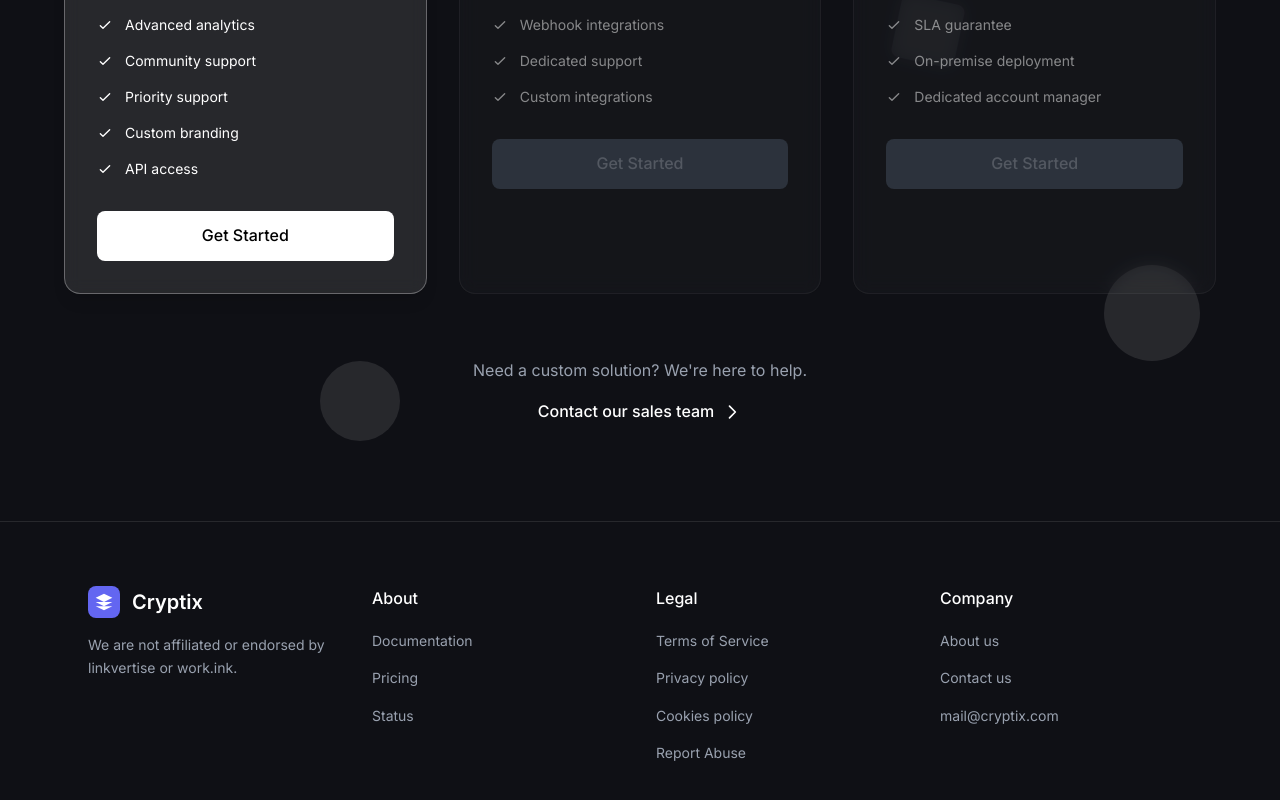
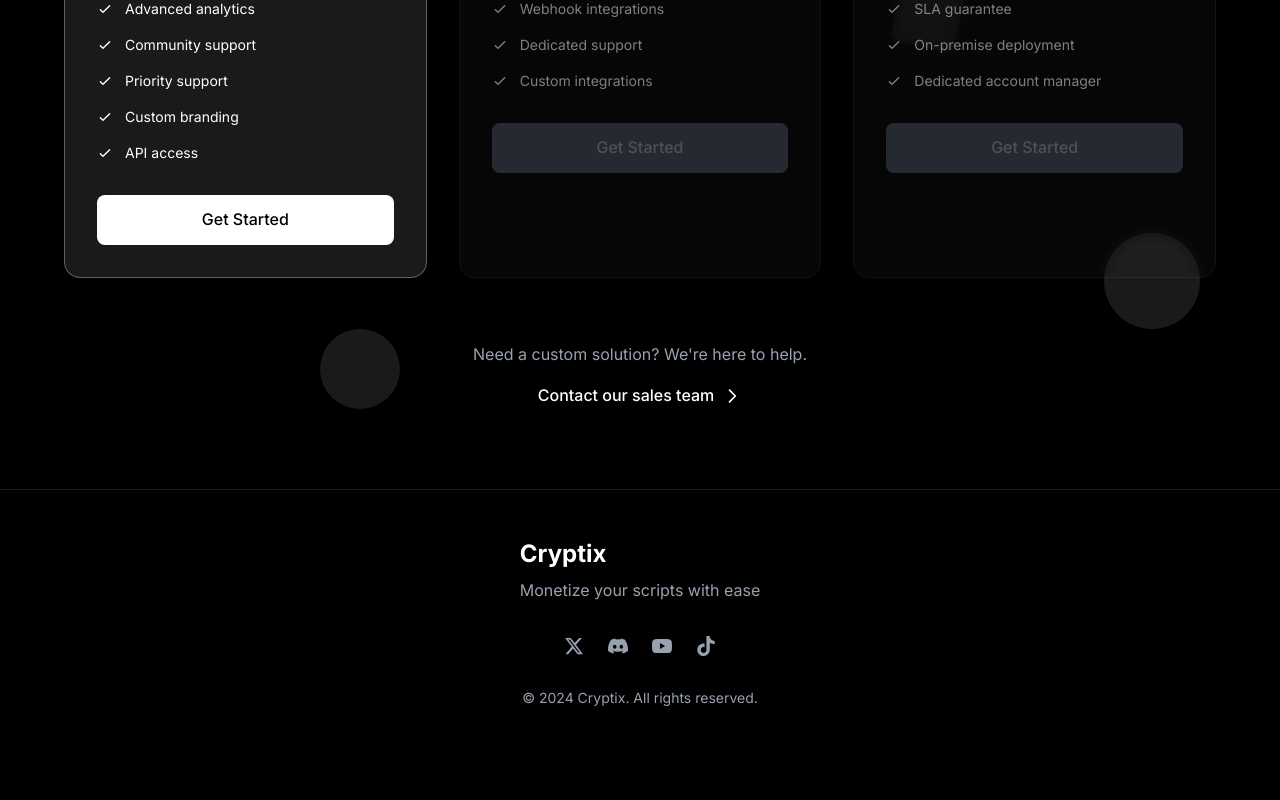
Before and after one commit to whiteshards/cryptix, a Next.js app in the folder cryptix/: page / in a window 1280 px wide. Shown: the part 1990-2790 px from the top of the page. After the commit the page ends 2746 px from the top, so only its background shows below. Built offline with nearby package versions, Linux system fonts and the light colour scheme.

Commit message:
Restored to '93c500322e837e2087c9117c9a614d68d0b213ee'
Replit-Restored-To: 93c500322e837e2087c9117c9a614d68d0b213ee

```diff
--- a/cryptix/app/components/Features.js
+++ b/cryptix/app/components/Features.js
@@ -99,7 +99,7 @@
   return (
     <section
       ref={sectionRef}
-      className="relative py-20 bg-[#0f1015] overflow-hidden"
+      className="relative py-20 bg-black overflow-hidden"
     >
       {/* Background decorative elements */}
       <div className="absolute inset-0">
--- a/cryptix/app/components/Footer.js
+++ b/cryptix/app/components/Footer.js
@@ -2,102 +2,75 @@
 'use client';
 
 export default function Footer() {
+  const socialLinks = [
+    {
+      name: 'Twitter',
+      icon: (
+        <svg className="w-5 h-5" fill="currentColor" viewBox="0 0 24 24">
+          <path d="M18.244 2.25h3.308l-7.227 8.26 8.502 11.24H16.17l-5.214-6.817L4.99 21.75H1.68l7.73-8.835L1.254 2.25H8.08l4.713 6.231zm-1.161 17.52h1.833L7.084 4.126H5.117z"/>
+        </svg>
+      ),
+      href: '#'
+    },
+    {
+      name: 'Discord',
+      icon: (
+        <svg className="w-5 h-5" fill="currentColor" viewBox="0 0 24 24">
+          <path d="M20.317 4.37a19.791 19.791 0 0 0-4.885-1.515.074.074 0 0 0-.079.037c-.21.375-.444.864-.608 1.25a18.27 18.27 0 0 0-5.487 0 12.64 12.64 0 0 0-.617-1.25.077.077 0 0 0-.079-.037A19.736 19.736 0 0 0 3.677 4.37a.07.07 0 0 0-.032.027C.533 9.046-.32 13.58.099 18.057a.082.082 0 0 0 .031.057 19.9 19.9 0 0 0 5.993 3.03.078.078 0 0 0 .084-.028 14.09 14.09 0 0 0 1.226-1.994.076.076 0 0 0-.041-.106 13.107 13.107 0 0 1-1.872-.892.077.077 0 0 1-.008-.128 10.2 10.2 0 0 0 .372-.292.074.074 0 0 1 .077-.01c3.928 1.793 8.18 1.793 12.062 0a.074.074 0 0 1 .078.01c.12.098.246.196.373.292a.077.077 0 0 1-.006.127 12.299 12.299 0 0 1-1.873.892.077.077 0 0 0-.041.107c.36.698.772 1.362 1.225 1.993a.076.076 0 0 0 .084.028 19.839 19.839 0 0 0 6.002-3.03.077.077 0 0 0 .032-.054c.5-5.177-.838-9.674-3.549-13.66a.061.061 0 0 0-.031-.03zM8.02 15.33c-1.183 0-2.157-1.085-2.157-2.419 0-1.333.956-2.419 2.157-2.419 1.21 0 2.176 1.096 2.157 2.42 0 1.333-.956 2.418-2.157 2.418zm7.975 0c-1.183 0-2.157-1.085-2.157-2.419 0-1.333.955-2.419 2.157-2.419 1.21 0 2.176 1.096 2.157 2.42 0 1.333-.946 2.418-2.157 2.418z"/>
+        </svg>
+      ),
+      href: '#'
+    },
+    {
+      name: 'YouTube',
+      icon: (
+        <svg className="w-5 h-5" fill="currentColor" viewBox="0 0 24 24">
+          <path d="M23.498 6.186a3.016 3.016 0 0 0-2.122-2.136C19.505 3.545 12 3.545 12 3.545s-7.505 0-9.377.505A3.017 3.017 0 0 0 .502 6.186C0 8.07 0 12 0 12s0 3.93.502 5.814a3.016 3.016 0 0 0 2.122 2.136c1.871.505 9.376.505 9.376.505s7.505 0 9.377-.505a3.015 3.015 0 0 0 2.122-2.136C24 15.93 24 12 24 12s0-3.93-.502-5.814zM9.545 15.568V8.432L15.818 12l-6.273 3.568z"/>
+        </svg>
+      ),
+      href: '#'
+    },
+    {
+      name: 'TikTok',
+      icon: (
+        <svg className="w-5 h-5" fill="currentColor" viewBox="0 0 24 24">
+          <path d="M12.525.02c1.31-.02 2.61-.01 3.91-.02.08 1.53.63 3.09 1.75 4.17 1.12 1.11 2.7 1.62 4.24 1.79v4.03c-1.44-.05-2.89-.35-4.2-.97-.57-.26-1.1-.59-1.62-.93-.01 2.92.01 5.84-.02 8.75-.08 1.4-.54 2.79-1.35 3.94-1.31 1.92-3.58 3.17-5.91 3.21-1.43.08-2.86-.31-4.08-1.03-2.02-1.19-3.44-3.37-3.65-5.71-.02-.5-.03-1-.01-1.49.18-1.9 1.12-3.72 2.58-4.96 1.66-1.44 3.98-2.13 6.15-1.72.02 1.48-.04 2.96-.04 4.44-.99-.32-2.15-.23-3.02.37-.63.41-1.11 1.04-1.36 1.75-.21.51-.15 1.07-.14 1.61.24 1.64 1.82 3.02 3.5 2.87 1.12-.01 2.19-.66 2.77-1.61.19-.33.4-.67.41-1.06.1-1.79.06-3.57.07-5.36.01-4.03-.01-8.05.02-12.07z"/>
+        </svg>
+      ),
+      href: '#'
+    }
+  ];
+
   return (
-    <footer className="bg-[#0f1015] border-t border-white/10 py-16">
-      <div className="max-w-6xl mx-auto px-6">
-        <div className="grid grid-cols-1 md:grid-cols-4 gap-8">
-          {/* Logo and Description */}
-          <div className="md:col-span-1">
-            <div className="flex items-center mb-4">
-              <div className="w-8 h-8 bg-[#6366f1] rounded-lg flex items-center justify-center mr-3">
-                <svg className="w-5 h-5 text-white" fill="currentColor" viewBox="0 0 24 24">
-                  <path d="M12 2L2 7l10 5 10-5-10-5zM2 17l10 5 10-5M2 12l10 5 10-5"/>
-                </svg>
-              </div>
-              <span className="text-xl font-semibold text-white">Cryptix</span>
-            </div>
-            <p className="text-gray-400 text-sm leading-relaxed max-w-xs">
-              We are not affiliated or endorsed by linkvertise or work.ink.
+    <footer className="relative bg-black py-12 border-t border-white/10">
+      <div className="max-w-7xl mx-auto px-4 sm:px-6 lg:px-8">
+        <div className="flex flex-col items-center">
+          {/* Logo */}
+          <div className="mb-8">
+            <h3 className="text-2xl font-bold text-white">Cryptix</h3>
+            <p className="text-gray-400 text-center mt-2">
+              Monetize your scripts with ease
             </p>
           </div>
 
-          {/* About Section */}
-          <div>
-            <h3 className="text-white font-medium mb-4">About</h3>
-            <ul className="space-y-3">
-              <li>
-                <a href="#" className="text-gray-400 hover:text-white transition-colors duration-200 text-sm">
-                  Documentation
-                </a>
-              </li>
-              <li>
-                <a href="#" className="text-gray-400 hover:text-white transition-colors duration-200 text-sm">
-                  Pricing
-                </a>
-              </li>
-              <li>
-                <a href="#" className="text-gray-400 hover:text-white transition-colors duration-200 text-sm">
-                  Status
-                </a>
-              </li>
-            </ul>
+          {/* Social Links */}
+          <div className="flex space-x-6 mb-8">
+            {socialLinks.map((link) => (
+              <a
+                key={link.name}
+                href={link.href}
+                className="text-gray-400 hover:text-white transition-colors duration-200"
+                aria-label={link.name}
+              >
+                {link.icon}
+              </a>
+            ))}
           </div>
 
-          {/* Legal Section */}
-          <div>
-            <h3 className="text-white font-medium mb-4">Legal</h3>
-            <ul className="space-y-3">
-              <li>
-                <a href="#" className="text-gray-400 hover:text-white transition-colors duration-200 text-sm">
-                  Terms of Service
-                </a>
-              </li>
-              <li>
-                <a href="#" className="text-gray-400 hover:text-white transition-colors duration-200 text-sm">
-                  Privacy policy
-                </a>
-              </li>
-              <li>
-                <a href="#" className="text-gray-400 hover:text-white transition-colors duration-200 text-sm">
-                  Cookies policy
-                </a>
-              </li>
-              <li>
-                <a href="#" className="text-gray-400 hover:text-white transition-colors duration-200 text-sm">
-                  Report Abuse
-                </a>
-              </li>
-            </ul>
+          {/* Copyright */}
+          <div className="text-center text-gray-400 text-sm">
+            <p>&copy; 2024 Cryptix. All rights reserved.</p>
           </div>
-
-          {/* Company Section */}
-          <div>
-            <h3 className="text-white font-medium mb-4">Company</h3>
-            <ul className="space-y-3">
-              <li>
-                <a href="#" className="text-gray-400 hover:text-white transition-colors duration-200 text-sm">
-                  About us
-                </a>
-              </li>
-              <li>
-                <a href="#" className="text-gray-400 hover:text-white transition-colors duration-200 text-sm">
-                  Contact us
-                </a>
-              </li>
-              <li>
-                <span className="text-gray-400 text-sm">
-                  mail@cryptix.com
-                </span>
-              </li>
-            </ul>
-          </div>
-        </div>
-
-        {/* Copyright */}
-        <div className="border-t border-white/10 mt-12 pt-8 text-center">
-          <p className="text-gray-400 text-sm">
-            Copyright © 2025 All Rights Reserved by Cryptix.
-          </p>
         </div>
       </div>
     </footer>
--- a/cryptix/app/components/Hero.js
+++ b/cryptix/app/components/Hero.js
@@ -57,7 +57,7 @@
   }, []);
 
   return (
-    <section className="relative min-h-screen flex items-center justify-center bg-[#0f1015] overflow-hidden pt-32 px-4 sm:px-6 lg:px-8">
+    <section className="relative min-h-screen flex items-center justify-center bg-black overflow-hidden pt-32 px-4 sm:px-6 lg:px-8">
       {/* Background decorative elements */}
       <div className="absolute inset-0">
         <div className="absolute top-20 left-10 w-32 h-32 bg-white/5 rounded-lg transform rotate-45"></div>
--- a/cryptix/app/components/Navbar.js
+++ b/cryptix/app/components/Navbar.js
@@ -40,7 +40,7 @@
   const handleLogout = () => {
     localStorage.removeItem('cryptix_jwt');
     localStorage.removeItem('cryptix_password');
-    localStorage.removeItem('cryptix_discord_id');
+    localStorage.removeItem('cryptix_discord_id'); // Also remove the discord id
     setIsAuthenticated(false);
     router.push('/');
   };
@@ -51,52 +51,48 @@
   }
 
   return (
-    <nav className="fixed top-0 left-0 right-0 z-50 bg-[#0f1015] border-b border-white/10">
-      <div className="max-w-6xl mx-auto px-6 py-4">
+    <nav className="fixed top-0 left-0 right-0 z-50 p-4 pt-8">
+      <div className="max-w-6xl mx-auto">
+        <div className="bg-white/5 backdrop-blur-md border border-white/10 rounded-2xl px-5 py-3 shadow-lg">
           <div className="flex justify-between items-center">
             {/* Logo */}
-          <div className="flex items-center">
-            <div className="w-8 h-8 bg-[#6366f1] rounded-lg flex items-center justify-center mr-3">
-              <svg className="w-5 h-5 text-white" fill="currentColor" viewBox="0 0 24 24">
-                <path d="M12 2L2 7l10 5 10-5-10-5zM2 17l10 5 10-5M2 12l10 5 10-5"/>
-              </svg>
-            </div>
-            <span className="text-xl font-semibold text-white">Cryptix</span>
+            <div className="flex-shrink-0">
+              <h1 className="text-2xl font-bold text-white">Cryptix</h1>
             </div>
 
             {/* Desktop Navigation */}
-          <div className="hidden md:flex items-center space-x-8">
-            <a href="#" className="text-gray-300 hover:text-white transition-colors duration-200 text-sm">
-              Documentation
+            <div className="hidden md:block">
+              <div className="flex items-center space-x-8">
+                <a href="#" className="text-gray-300 hover:text-white transition-colors duration-200 text-sm font-medium">
+                  Features
                 </a>
-            <a href="#" className="text-gray-300 hover:text-white transition-colors duration-200 text-sm">
-              Pricing
+                <a href="#" className="text-gray-300 hover:text-white transition-colors duration-200 text-sm font-medium">
+                  Create Account
                 </a>
-            <a href="#" className="text-gray-300 hover:text-white transition-colors duration-200 text-sm">
-              Status
+                <a href={isAuthenticated ? "/dashboard" : "/login"} className="text-gray-300 hover:text-white transition-colors duration-200 text-sm font-medium">
+                  Dashboard
                 </a>
+                <a href="#" className="text-gray-300 hover:text-white transition-colors duration-200 text-sm font-medium">
+                  Support
+                </a>
+              </div>
             </div>
 
             {/* CTA Button */}
             <div className="hidden md:block">
               {isAuthenticated ? (
-              <div className="flex items-center space-x-3">
-                <a href="/dashboard" className="text-gray-300 hover:text-white transition-colors duration-200 text-sm">
-                  Dashboard
-                </a>
                 <button
                   onClick={handleLogout}
-                  className="bg-[#6366f1] hover:bg-[#5856eb] text-white px-4 py-2 rounded-lg text-sm font-medium transition-colors duration-200"
+                  className="bg-black hover:bg-gray-800 text-white px-5 py-2 rounded-lg text-sm font-medium transition-colors duration-200 border border-white/20"
                 >
                   Logout
                 </button>
-              </div>
               ) : (
                 <button
                   onClick={() => setIsAuthModalOpen(true)}
-                className="bg-[#6366f1] hover:bg-[#5856eb] text-white px-4 py-2 rounded-lg text-sm font-medium transition-colors duration-200"
+                  className="bg-white hover:bg-gray-100 text-black px-5 py-2 rounded-lg text-sm font-medium transition-colors duration-200"
                 >
-                Sign in
+                  Get Invite
                 </button>
               )}
             </div>
@@ -127,35 +123,40 @@
             <div className={`px-2 pt-4 pb-3 space-y-1 transform transition-all duration-300 ease-in-out ${
               isMenuOpen ? 'translate-y-0 scale-100' : '-translate-y-4 scale-95'
             }`}>
-            <a href="#" className="text-gray-300 hover:text-white block px-3 py-2 text-base font-medium transition-all duration-200">
-              Documentation
+              <a href="#" className="text-gray-300 hover:text-white block px-3 py-2 text-base font-medium transition-all duration-200 hover:translate-x-1">
+                Features
               </a>
-            <a href="#" className="text-gray-300 hover:text-white block px-3 py-2 text-base font-medium transition-all duration-200">
-              Pricing
-            </a>
-            <a href="#" className="text-gray-300 hover:text-white block px-3 py-2 text-base font-medium transition-all duration-200">
-              Status
+              <a href="#" className="text-gray-300 hover:text-white block px-3 py-2 text-base font-medium transition-all duration-200 hover:translate-x-1">
+                Create Account
               </a>
                {isAuthenticated ? (
-              <>
-                <a href="/dashboard" className="text-gray-300 hover:text-white block px-3 py-2 text-base font-medium transition-all duration-200">
+                  <a href="/dashboard" className="text-gray-300 hover:text-white block px-3 py-2 text-base font-medium transition-all duration-200 hover:translate-x-1">
                     Dashboard
                   </a>
+                ) : (
+                  <a href="#" className="text-gray-300 hover:text-white block px-3 py-2 text-base font-medium transition-all duration-200 hover:translate-x-1">
+                    Dashboard
+                  </a>
+                )}
+              <a href="#" className="text-gray-300 hover:text-white block px-3 py-2 text-base font-medium transition-all duration-200 hover:translate-x-1">
+                Support
+              </a>
+              {!isAuthenticated ? (
+                <button
+                  onClick={() => setIsAuthModalOpen(true)}
+                  className="w-full text-left bg-white hover:bg-gray-100 text-black px-3 py-2 text-base font-medium transition-all duration-200 hover:translate-x-1 rounded-lg mt-2"
+                >
+                  Get Invite
+                </button>
+              ) : (
                 <button
                   onClick={handleLogout}
-                  className="w-full text-left bg-[#6366f1] hover:bg-[#5856eb] text-white px-3 py-2 text-base font-medium transition-all duration-200 rounded-lg mt-2"
+                  className="w-full text-left bg-black hover:bg-gray-800 text-white px-3 py-2 text-base font-medium transition-all duration-200 hover:translate-x-1 rounded-lg mt-2 border border-white/20"
                 >
                   Logout
                 </button>
-              </>
-            ) : (
-              <button
-                onClick={() => setIsAuthModalOpen(true)}
-                className="w-full text-left bg-[#6366f1] hover:bg-[#5856eb] text-white px-3 py-2 text-base font-medium transition-all duration-200 rounded-lg mt-2"
-              >
-                Sign in
-              </button>
               )}
+            </div>
           </div>
         </div>
       </div>
--- a/cryptix/app/components/Pricing.js
+++ b/cryptix/app/components/Pricing.js
@@ -1,3 +1,4 @@
+
 'use client';
 
 import { useState, useEffect, useRef } from 'react';
@@ -94,7 +95,7 @@
   return (
     <section
       ref={sectionRef}
-      className="relative py-24 bg-[#0f1015] overflow-hidden"
+      className="relative py-20 bg-black overflow-hidden"
     >
       {/* Background decorative elements */}
       <div className="absolute inset-0">
--- a/cryptix/app/page.js
+++ b/cryptix/app/page.js
@@ -18,7 +18,7 @@
   }, []);
 
   return (
-    <div className="min-h-screen bg-[#0f1015]">
+    <div className="min-h-screen bg-black">
       <Navbar />
       <Hero />
       <Features />
```
Lines whose indentation alone changed are shown as unchanged.
